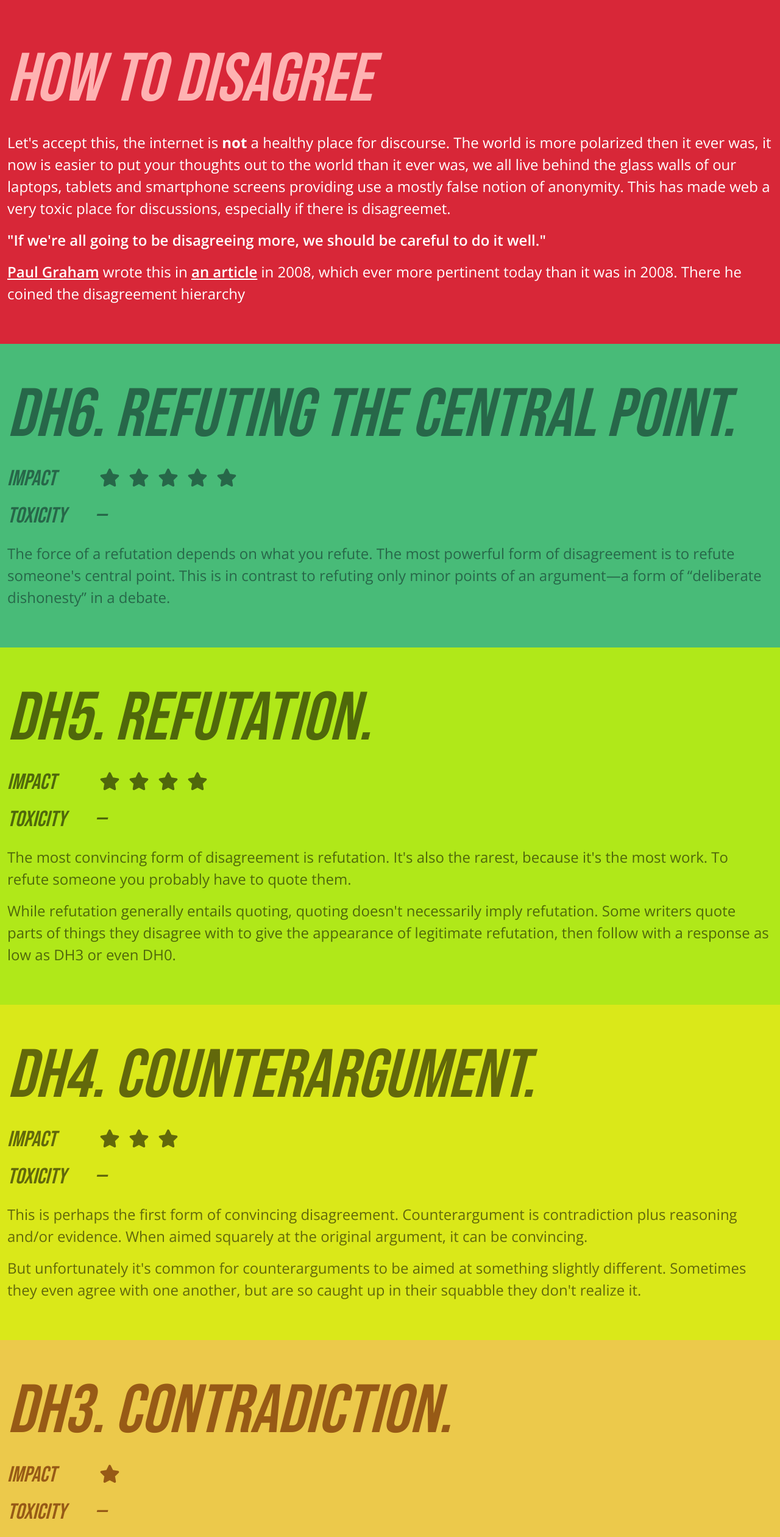
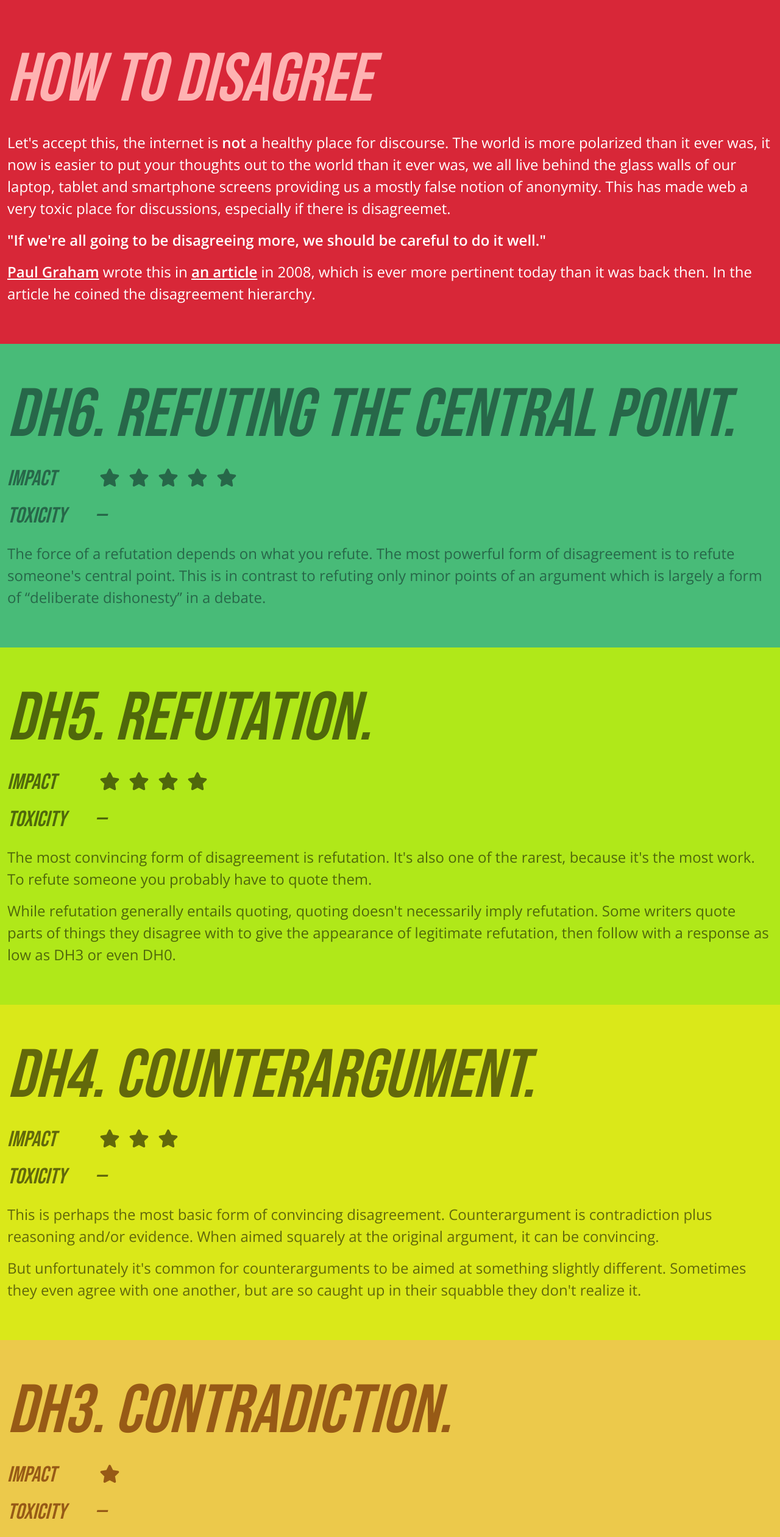
Before and after one commit to scmmishra/howtodisagree, a website: page public/index.html in a window 1280 px wide. Shown: the top 2521 px of the page at 61% size. Drawn offline with nearby package versions, Linux system fonts and the light colour scheme.

Commit message:
feat: fix typos and added footer

```diff
--- a/public/index.html
+++ b/public/index.html
@@ -7,6 +7,8 @@
 	<link href="https://fonts.googleapis.com/css2?family=Bebas+Neue&family=Open+Sans:wght@300;400;600&display=swap" rel="stylesheet">
 	<title>How to Disagree</title>
 	<meta name="description" content="How to be more civil online"/>
+	<link rel="shortcut icon" href="/favicon.ico" type="image/x-icon">
+	<link rel="icon" href="/favicon.ico" type="image/x-icon">
 	<link rel="stylesheet" href="/build/tailwind.css">
 </head>
 <body class="font-body">
@@ -15,15 +17,15 @@
 			<div class="text-6xl md:text-8xl text-red-300 font-display italic">How to Disagree</div>
 			<p class="text-xl md:text-2xl text-white font-base mb-4">
 				Let's accept this, the internet is <b>not</b> a healthy place for discourse.
-				The world is more polarized then it ever was, it now is easier to put your thoughts out to the world than it ever was,
-				we all live behind the glass walls of our laptops, tablets and smartphone screens providing use a mostly false notion of anonymity.
+				The world is more polarized than it ever was, it now is easier to put your thoughts out to the world than it ever was,
+				we all live behind the glass walls of our laptop, tablet and smartphone screens providing us a mostly false notion of anonymity.
 				This has made web a very toxic place for discussions, especially if there is disagreemet.
 			</p>
 			<p class="text-xl md:text-2xl font-base mb-4 text-white">
 				<span class="font-semibold">"If we're all going to be disagreeing more, we should be careful to do it well."</span>
 			</p>
 			<p class="text-xl md:text-2xl font-base mb-4 text-white">
-				<a class="font-semibold underline" href="http://www.paulgraham.com/bio.html">Paul Graham</a> wrote this in <a class="font-semibold underline" href="http://www.paulgraham.com/disagree.html">an article</a> in 2008, which ever more pertinent today than it was in 2008. There he coined the disagreement hierarchy
+				<a class="font-semibold underline" href="http://www.paulgraham.com/bio.html">Paul Graham</a> wrote this in <a class="font-semibold underline" href="http://www.paulgraham.com/disagree.html">an article</a> in 2008, which is ever more pertinent today than it was back then. In the article he coined the disagreement hierarchy.
 			</p>
 		</div>
 	</section>
@@ -44,7 +46,7 @@
 			</div>
 			<p class="text-xl md:text-2xl text-green-800 font-base mb-4">
 				The force of a refutation depends on what you refute. The most powerful form of disagreement is to refute someone's central point.
-				This is in contrast to refuting only minor points of an argument—a form of “deliberate dishonesty” in a debate.
+				This is in contrast to refuting only minor points of an argument which is largely a form of “deliberate dishonesty” in a debate.
 			</p>
 		</div>
 	</section>
@@ -63,7 +65,7 @@
 				—
 			</div>
 			<p class="text-xl md:text-2xl text-green-apple-800 font-base mb-4">
-				The most convincing form of disagreement is refutation. It's also the rarest, because it's the most work.
+				The most convincing form of disagreement is refutation. It's also one of the rarest, because it's the most work.
 				To refute someone you probably have to quote them.
 			</p>
 			<p class="text-xl md:text-2xl text-green-apple-800 font-base mb-4">
@@ -86,7 +88,7 @@
 				—
 			</div>
 			<p class="text-xl md:text-2xl text-limbu-timbu-800 font-base mb-4">
-				This is perhaps the first form of convincing disagreement.
+				This is perhaps the most basic form of convincing disagreement.
 				Counterargument is contradiction plus reasoning and/or evidence. When aimed squarely at the original argument, it can be convincing.
 			</p>
 			<p class="text-xl md:text-2xl text-limbu-timbu-800 font-base mb-4">
@@ -180,5 +182,15 @@
 			</p>
 		</div>
 	</section>
+	<section class="bg-black py-12">
+		<div class="text-2xl font-display text-gray-400 container px-3 mx-auto flex flex-wrap">
+			<div class="w-full md:w-1/2">
+				Credits: <a class="underline" href="http://www.paulgraham.com/disagree.html">How to Disagree</a>, Paul Graham
+			</div>
+			<div class="w-full md:w-1/2 text-left md:text-right">
+				Made By <a class="underline" href="https://twitter.com/scmmishra">@scmmishra</a>
+			</div>
+		</div>
+	</section>
 </body>
 </html>
```
Also changed, not shown: public/build/tailwind.css, public/favicon.ico (added).
